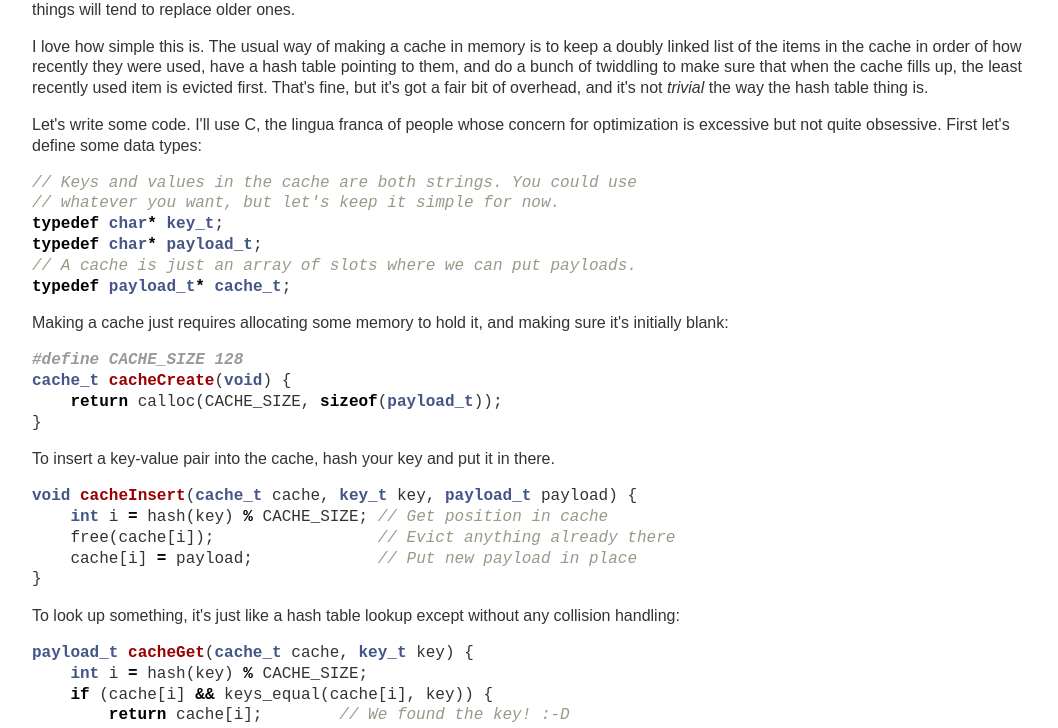
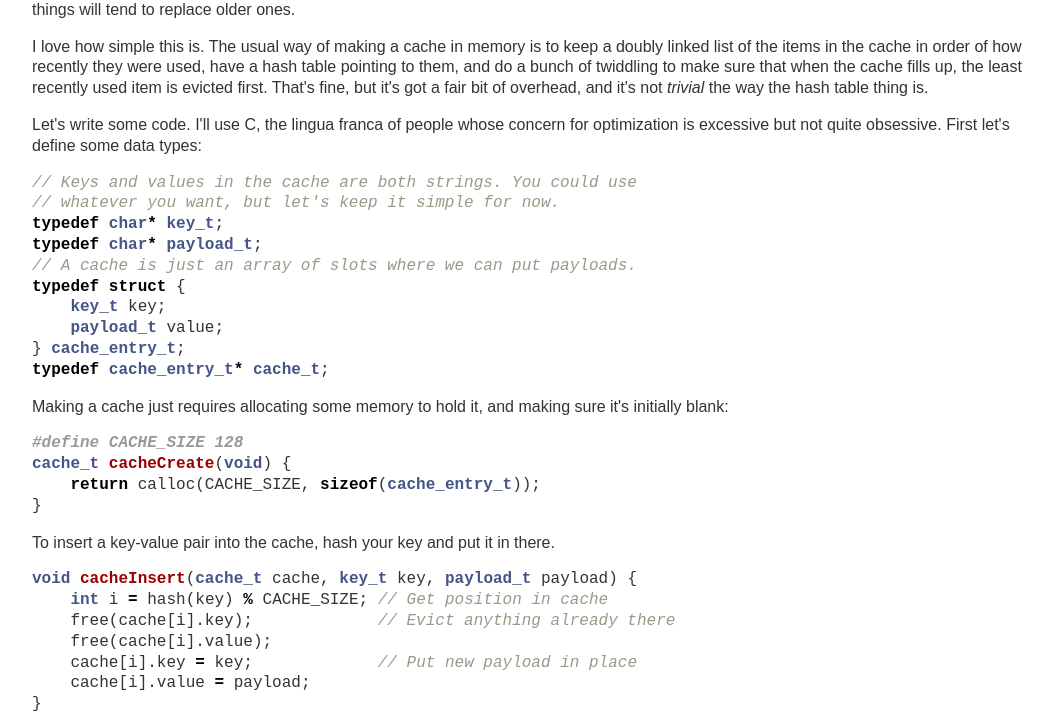
Before and after one commit to dparrol/dparrol.github.io, a plain HTML site: page trivial-cache.html in a window 1280 px wide. Shown: the part 157-885 px from the top of the page, without its empty margins (108-1166 px from the left). Drawn offline with Linux system fonts and the light colour scheme.

Commit message:
Fix to cache data structures

```diff
--- a/feed.xml
+++ b/feed.xml
@@ -4,8 +4,8 @@
  <title>Danrich Parrol's Blog</title>
  <description>Thoughts, mostly about technology</description>
  <link>https://dparrol.github.io/</link>
- <lastBuildDate>Sun, 28 Dec 2014 22:23:29 </lastBuildDate>
- <pubDate>Sun, 28 Dec 2014 22:23:29 </pubDate>
+ <lastBuildDate>Mon, 29 Dec 2014 10:54:22 </lastBuildDate>
+ <pubDate>Mon, 29 Dec 2014 10:54:22 </pubDate>
  <language>en-US</language>
 
  <item>
--- a/trivial-cache.html
+++ b/trivial-cache.html
@@ -17,14 +17,18 @@
 <span class="k">typedef</span> <span class="kt">char</span><span class="o">*</span> <span class="kt">key_t</span><span class="p">;</span>
 <span class="k">typedef</span> <span class="kt">char</span><span class="o">*</span> <span class="kt">payload_t</span><span class="p">;</span>
 <span class="c1">// A cache is just an array of slots where we can put payloads.</span>
-<span class="k">typedef</span> <span class="kt">payload_t</span><span class="o">*</span> <span class="kt">cache_t</span><span class="p">;</span>
+<span class="k">typedef</span> <span class="k">struct</span> <span class="p">{</span>
+    <span class="kt">key_t</span> <span class="n">key</span><span class="p">;</span>
+    <span class="kt">payload_t</span> <span class="n">value</span><span class="p">;</span>
+<span class="p">}</span> <span class="kt">cache_entry_t</span><span class="p">;</span>
+<span class="k">typedef</span> <span class="kt">cache_entry_t</span><span class="o">*</span> <span class="kt">cache_t</span><span class="p">;</span>
 </pre></div>
 
 
 <p>Making a cache just requires allocating some memory to hold it, and making sure it's initially blank:</p>
 <div class="codehilite"><pre><span class="cp">#define CACHE_SIZE 128</span>
 <span class="kt">cache_t</span> <span class="nf">cacheCreate</span><span class="p">(</span><span class="kt">void</span><span class="p">)</span> <span class="p">{</span>
-    <span class="k">return</span> <span class="n">calloc</span><span class="p">(</span><span class="n">CACHE_SIZE</span><span class="p">,</span> <span class="k">sizeof</span><span class="p">(</span><span class="kt">payload_t</span><span class="p">));</span>
+    <span class="k">return</span> <span class="n">calloc</span><span class="p">(</span><span class="n">CACHE_SIZE</span><span class="p">,</span> <span class="k">sizeof</span><span class="p">(</span><span class="kt">cache_entry_t</span><span class="p">));</span>
 <span class="p">}</span>
 </pre></div>
 
@@ -32,8 +36,10 @@
 <p>To insert a key-value pair into the cache, hash your key and put it in there.</p>
 <div class="codehilite"><pre><span class="kt">void</span> <span class="nf">cacheInsert</span><span class="p">(</span><span class="kt">cache_t</span> <span class="n">cache</span><span class="p">,</span> <span class="kt">key_t</span> <span class="n">key</span><span class="p">,</span> <span class="kt">payload_t</span> <span class="n">payload</span><span class="p">)</span> <span class="p">{</span>
     <span class="kt">int</span> <span class="n">i</span> <span class="o">=</span> <span class="n">hash</span><span class="p">(</span><span class="n">key</span><span class="p">)</span> <span class="o">%</span> <span class="n">CACHE_SIZE</span><span class="p">;</span> <span class="c1">// Get position in cache</span>
-    <span class="n">free</span><span class="p">(</span><span class="n">cache</span><span class="p">[</span><span class="n">i</span><span class="p">]);</span>                 <span class="c1">// Evict anything already there</span>
-    <span class="n">cache</span><span class="p">[</span><span class="n">i</span><span class="p">]</span> <span class="o">=</span> <span class="n">payload</span><span class="p">;</span>             <span class="c1">// Put new payload in place</span>
+    <span class="n">free</span><span class="p">(</span><span class="n">cache</span><span class="p">[</span><span class="n">i</span><span class="p">].</span><span class="n">key</span><span class="p">);</span>             <span class="c1">// Evict anything already there</span>
+    <span class="n">free</span><span class="p">(</span><span class="n">cache</span><span class="p">[</span><span class="n">i</span><span class="p">].</span><span class="n">value</span><span class="p">);</span>
+    <span class="n">cache</span><span class="p">[</span><span class="n">i</span><span class="p">].</span><span class="n">key</span> <span class="o">=</span> <span class="n">key</span><span class="p">;</span>             <span class="c1">// Put new payload in place</span>
+    <span class="n">cache</span><span class="p">[</span><span class="n">i</span><span class="p">].</span><span class="n">value</span> <span class="o">=</span> <span class="n">payload</span><span class="p">;</span>
 <span class="p">}</span>
 </pre></div>
 
@@ -41,8 +47,8 @@
 <p>To look up something, it's just like a hash table lookup except without any collision handling:</p>
 <div class="codehilite"><pre><span class="kt">payload_t</span> <span class="nf">cacheGet</span><span class="p">(</span><span class="kt">cache_t</span> <span class="n">cache</span><span class="p">,</span> <span class="kt">key_t</span> <span class="n">key</span><span class="p">)</span> <span class="p">{</span>
     <span class="kt">int</span> <span class="n">i</span> <span class="o">=</span> <span class="n">hash</span><span class="p">(</span><span class="n">key</span><span class="p">)</span> <span class="o">%</span> <span class="n">CACHE_SIZE</span><span class="p">;</span>
-    <span class="k">if</span> <span class="p">(</span><span class="n">cache</span><span class="p">[</span><span class="n">i</span><span class="p">]</span> <span class="o">&amp;&amp;</span> <span class="n">keys_equal</span><span class="p">(</span><span class="n">cache</span><span class="p">[</span><span class="n">i</span><span class="p">],</span> <span class="n">key</span><span class="p">))</span> <span class="p">{</span>
-        <span class="k">return</span> <span class="n">cache</span><span class="p">[</span><span class="n">i</span><span class="p">];</span>        <span class="c1">// We found the key! :-D</span>
+    <span class="k">if</span> <span class="p">(</span><span class="n">cache</span><span class="p">[</span><span class="n">i</span><span class="p">].</span><span class="n">key</span> <span class="o">&amp;&amp;</span> <span class="n">keys_equal</span><span class="p">(</span><span class="n">cache</span><span class="p">[</span><span class="n">i</span><span class="p">].</span><span class="n">key</span><span class="p">,</span> <span class="n">key</span><span class="p">))</span> <span class="p">{</span>
+        <span class="k">return</span> <span class="n">cache</span><span class="p">[</span><span class="n">i</span><span class="p">].</span><span class="n">value</span><span class="p">;</span>  <span class="c1">// We found the key! :-D</span>
     <span class="p">}</span>
     <span class="k">return</span> <span class="nb">NULL</span><span class="p">;</span>                <span class="c1">// We didn&#39;t find the key. :-(</span>
 <span class="p">}</span>
```
